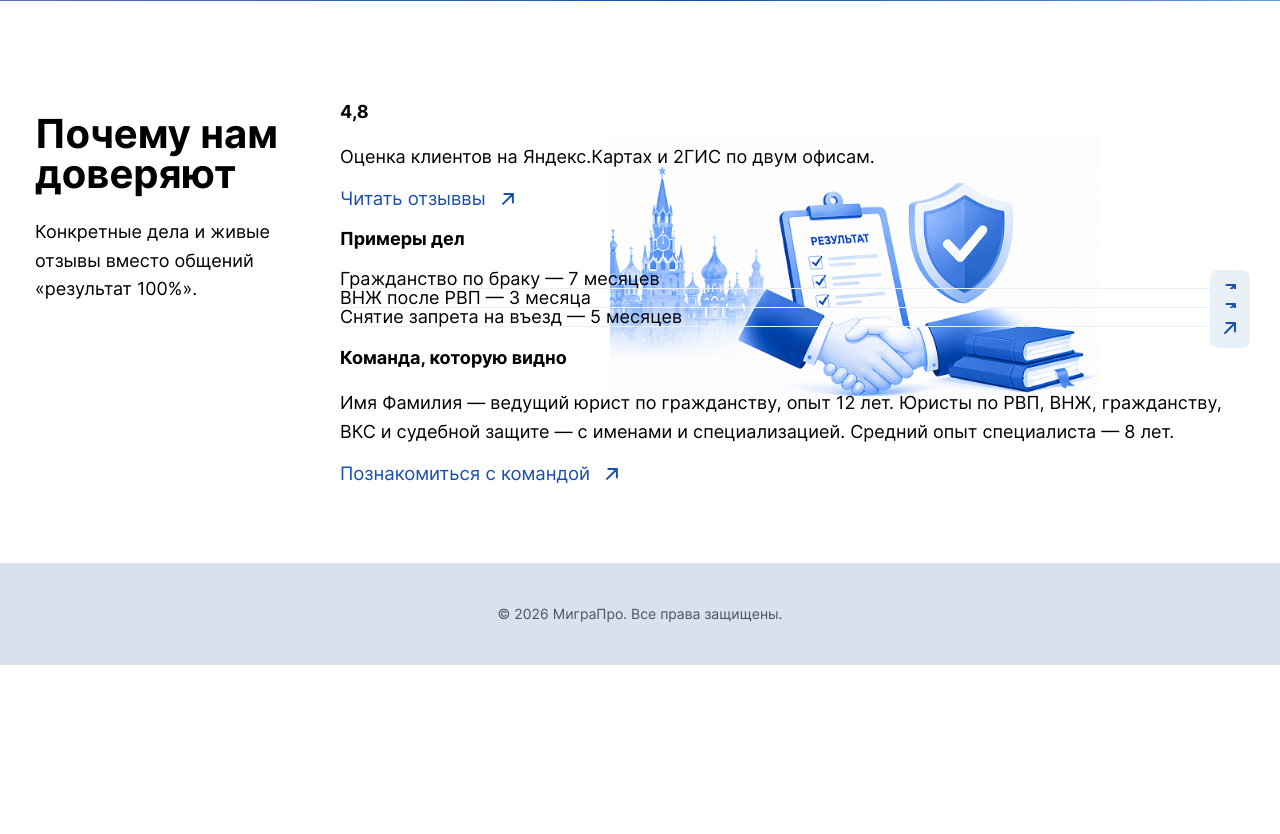
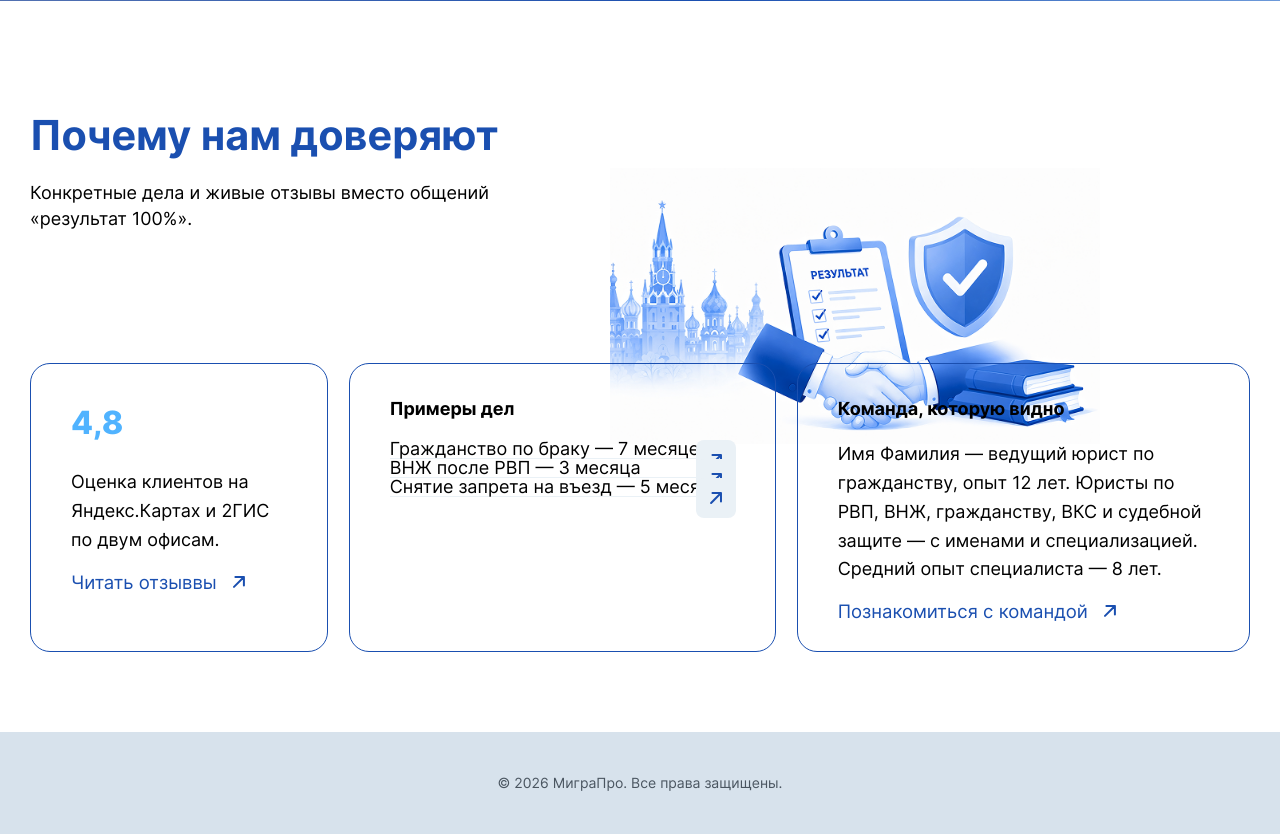
Before and after one commit to leska-ver/Untitled, a PHP site: page / in a window 1280 px wide. Shown: the part 4315-5149 px from the top of the page. Before the commit the page ends 4980 px from the top, so only its background shows below. Run offline with PHP 8.4, Linux system fonts and the light colour scheme.

Commit message:
МиграПро - миграционные-услуги

```diff
--- a/css/style.css
+++ b/css/style.css
@@ -1185,9 +1185,7 @@ opacity: .7;
 }
 .trust__container {
   position: relative;
-  display: flex;
-  justify-content: space-between;
-  gap: 30px;
+  padding-left: 82px;
 }
 .trust__container::after {
   content: "";
@@ -1202,25 +1200,39 @@ opacity: .7;
   z-index: -1;
 }
 .trust__content {
-  padding-left: 5px;
-  flex-basis: 525px;
+  margin-bottom: 131px;
+  width: 525px;
 }
 .trust__h2 {
   margin-bottom: 24px;
-  font-weight: 700;
+  font-size: clamp(38px, 5vw, 41.33px);
+  color: var(--color-funBlue);
+}
+.trust__desc {
+  margin: 0;
+  line-height: 26px;
   letter-spacing: 2%;
 }
-.trust__desc {
-}
 .trust__list {
+  display: grid;
+  justify-content: space-between;
+  gap: 21px;
+  grid-template-columns: 24.4% 35% 1fr;
 }
 .trust__item {
 }
 .trust__card {
+  padding: 14px 39px 30px 40px;
+  border-radius: 20px;
+  height: 100%;
+  border: 1px solid var(--color-funBlue);
 }
 .trust__h3 {
 }
-.trust__h3_blue {
+.trust__h3_dodgerBlue {
+  font-weight: 800;
+  font-size: 32px;
+  color: var(--color-dodgerBlue);
 }
 .trust__text {
 }
--- a/index.html
+++ b/index.html
@@ -431,7 +431,7 @@
             <ul class="trust__list">
               <li class="trust__item">
                 <article class="trust__card">
-                  <h3 class="trust__h3 trust__h3_blue h3">4,8</h3>
+                  <h3 class="trust__h3 trust__h3_dodgerBlue h3">4,8</h3>
                   <p class="trust__text desc">Оценка клиентов на Яндекс.Картах и 2ГИС по двум офисам.</p>
                   <a href="#" class="trust__all link-arrow">
                     Читать отзыввы
```
